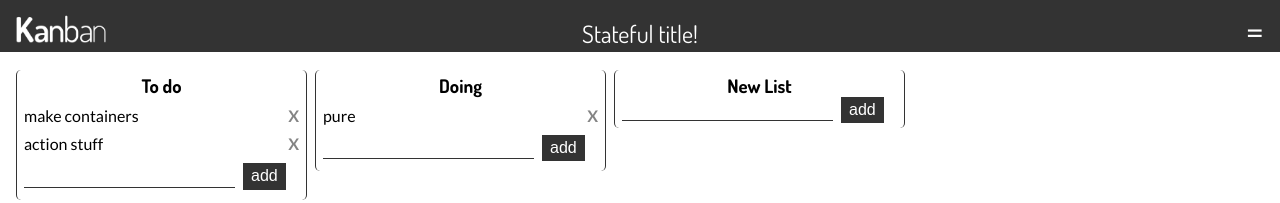
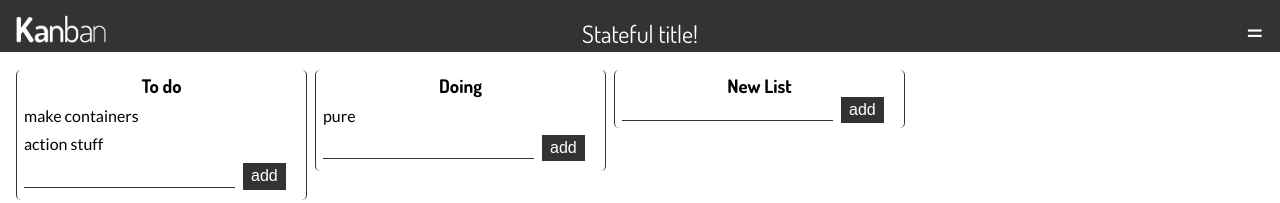
Before and after one commit to joeyfb/cando-board, a React (Create React App) app: page / in a window 1280 px wide. Shown: the top 203 px of the page. Built offline with nearby package versions, Linux system fonts and the light colour scheme.

Commit message:
extract delete button to own components

```diff
--- a/src/App.css
+++ b/src/App.css
@@ -550,15 +550,24 @@ button {
   background: #333;
   padding: 0.25rem 0.5rem; }
 
-.delete-self {
+.delete-button {
   font-weight: bold;
   float: right;
   cursor: pointer;
   color: #848484; }
-  .delete-self:hover {
+  .delete-button:hover {
     color: #f00; }
-  .delete-self:hover, .delete-self {
+  .delete-button:hover, .delete-button {
     transition: color 0.25s ease-in-out; }
+
+.card-item .delete-button {
+  color: #fff; }
+
+.card-item:hover .delete-button {
+  color: #848484; }
+
+.card-item:hover .delete-button:hover {
+  color: #f00; }
 
 @media screen and (max-width: 600px) {
   div.lists-wrapper {
--- /dev/null
+++ b/src/components/Button.js
@@ -0,0 +1,17 @@
+import React from 'react'
+
+const Button = ({
+                  type,
+                  text,
+                  onClick
+                }) =>
+(
+  <span
+    className={"button " + type}
+    onClick={() => onClick()}
+  >
+    {text}
+  </span>
+)
+
+export default Button
--- /dev/null
+++ b/src/components/DeleteButton.js
@@ -0,0 +1,15 @@
+import React from 'react'
+import Button from './Button'
+
+const DeleteButton = ({
+  onClick
+}) =>
+(
+  <Button
+    type={'delete-button'}
+    text={'X'}
+    onClick={onClick}
+  />
+)
+
+export default DeleteButton
--- a/src/components/Item.js
+++ b/src/components/Item.js
@@ -1,4 +1,5 @@
 import React from 'react'
+import DeleteButton from './DeleteButton'
 
 const Item = ({
                 title,
@@ -14,11 +15,9 @@ const Item = ({
             <h4>
                 {title}
 
-                <span
-                  className="delete-self"
-                  onClick={() => onClick()}
-                >X
-                </span>
+                <DeleteButton
+                  onClick={onClick}
+                />
             </h4>
 
             <div className="inner-item">
--- a/src/sass/partials/_base.scss
+++ b/src/sass/partials/_base.scss
@@ -256,7 +256,7 @@ button
     padding: 0.25rem 0.5rem;
 }
 
-.delete-self
+.delete-button
 {
   font-weight: bold;
   float: right;
@@ -275,3 +275,21 @@ button
     transition: color 0.25s ease-in-out;
   }
 }
+
+.card-item
+{
+  .delete-button
+  {
+    color: $color-white;
+  }
+
+  &:hover .delete-button
+  {
+    color: $color-gray;
+  }
+
+  &:hover .delete-button:hover
+  {
+    color: $color-red;
+  }
+}
```
